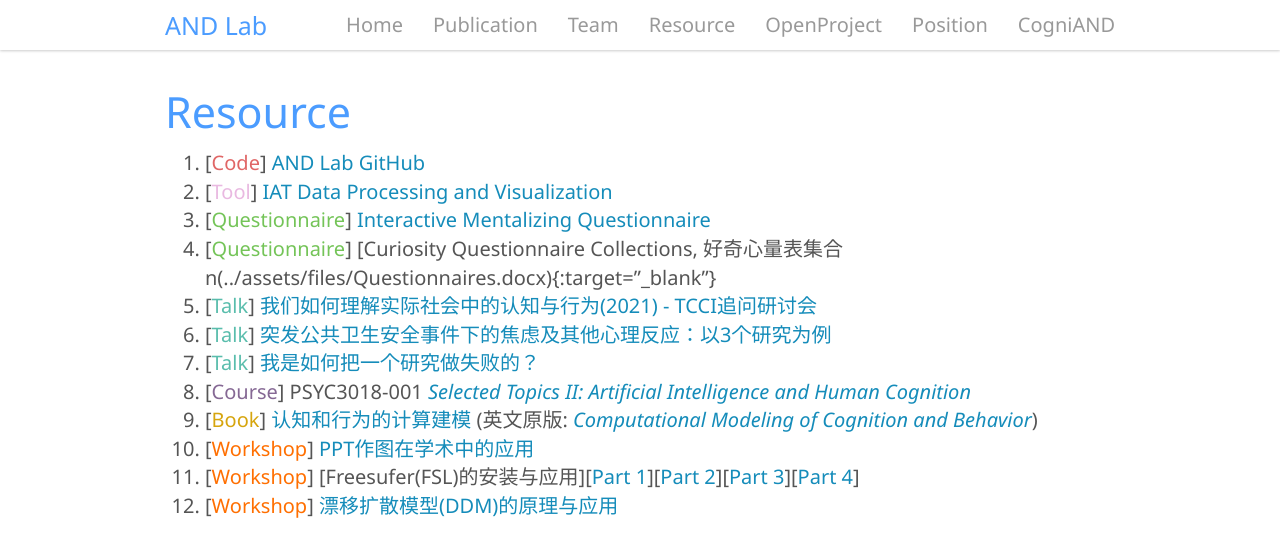
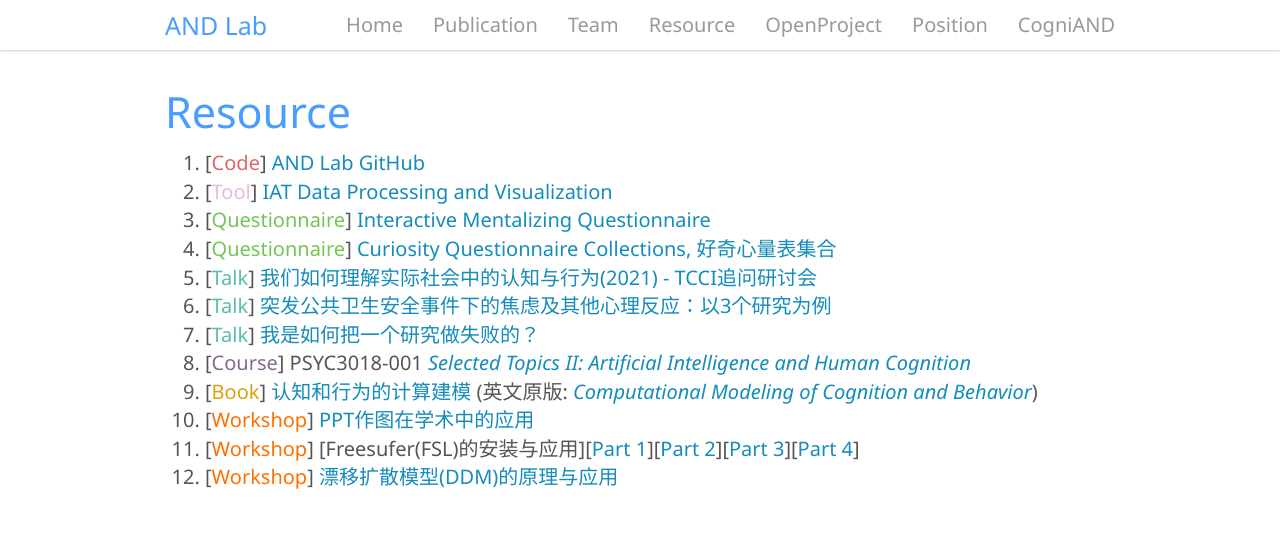
Before and after one commit to andlab-um/lab-website, a Jekyll site: the page built from _pages/resource.md, in a window 1280 px wide. Shown: the top 557 px of the page. Built offline with Jekyll 4.4.1, drawn with Linux system fonts in a browser that asks for light colours; nearby versions of some CDN libraries.

Commit message:
Update resource.md

```diff
--- a/_pages/resource.md
+++ b/_pages/resource.md
@@ -10,7 +10,7 @@ permalink: /resource
 1. [**<span style="color:#e06666">Code</span>**] [AND Lab GitHub](https://github.com/andlab-um){:target="_blank"}
 2. [**<span style="color:#e9b9e1">Tool</span>**] [IAT Data Processing and Visualization](https://umandlab.shinyapps.io/IATwebsite/){:target="_blank"}
 3. [**<span style="color:#74c458">Questionnaire</span>**] [Interactive Mentalizing Questionnaire](https://github.com/andlab-um/IMQ){:target="_blank"}
-4. [**<span style="color:#74c458">Questionnaire</span>**] [Curiosity Questionnaire Collections, 好奇心量表集合n(../assets/files/Questionnaires.docx){:target="_blank"}
+4. [**<span style="color:#74c458">Questionnaire</span>**] [Curiosity Questionnaire Collections, 好奇心量表集合](../assets/files/Questionnaires.docx){:target="_blank"}
 5. [**<span style="color:#59bdac">Talk</span>**] [我们如何理解实际社会中的认知与行为(2021) - TCCI追问研讨会](https://www.bilibili.com/video/BV1og411L7gZ){:target="_blank"}
 6. [**<span style="color:#59bdac">Talk</span>**] [突发公共卫生安全事件下的焦虑及其他心理反应：以3个研究为例](https://www.bilibili.com/video/BV1NV411C7YW){:target="_blank"}
 7. [**<span style="color:#59bdac">Talk</span>**] [我是如何把一个研究做失败的？](https://zwe.h5.xeknow.com/s/34tJsj){:target="_blank"}
```
